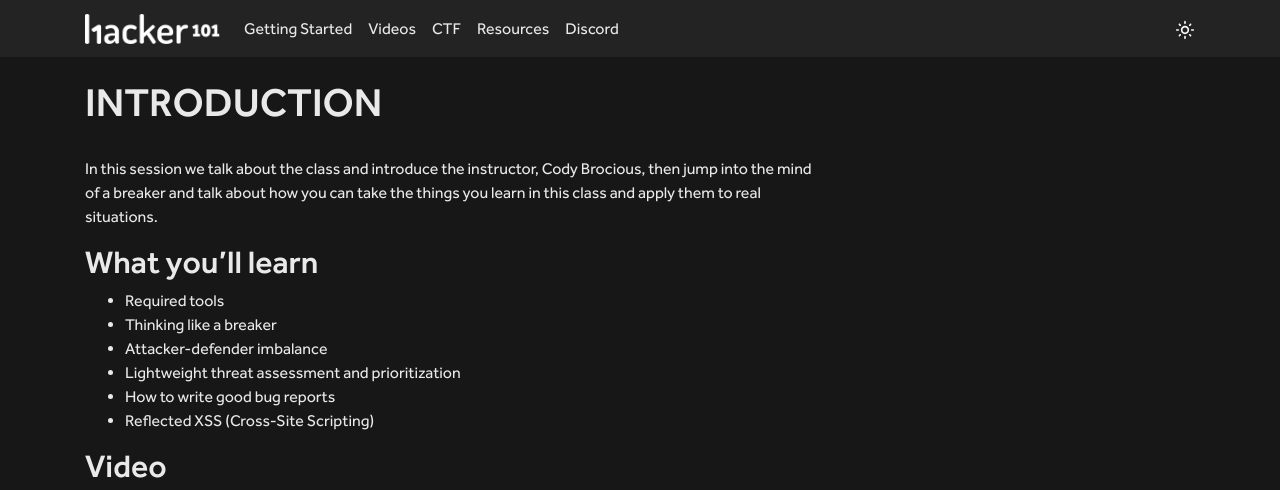
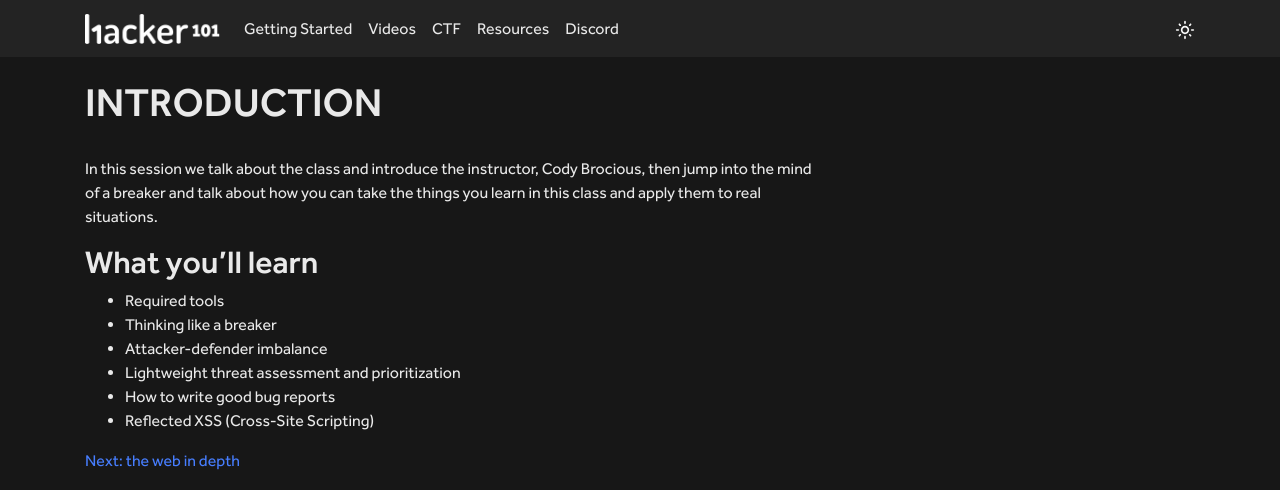
Before and after one commit to Hacker0x01/hacker101, a Jekyll site: the page built from sessions/introduction.md, in a window 1280 px wide. Shown: the top 490 px of the page. Built offline with Jekyll 4.4.1, drawn with Linux system fonts in a browser that asks for light colours; grey boxes are pictures that could not be loaded.

Commit message:
Add link to the next video in playlist
It's annoying to go back and select next one.

```diff
--- a/sessions/introduction.md
+++ b/sessions/introduction.md
@@ -15,3 +15,5 @@ What you'll learn
 - Lightweight threat assessment and prioritization
 - How to write good bug reports
 - Reflected XSS (Cross-Site Scripting)
+
+[Next: the web in depth](https://www.hacker101.com/sessions/web_in_depth.html)
```
